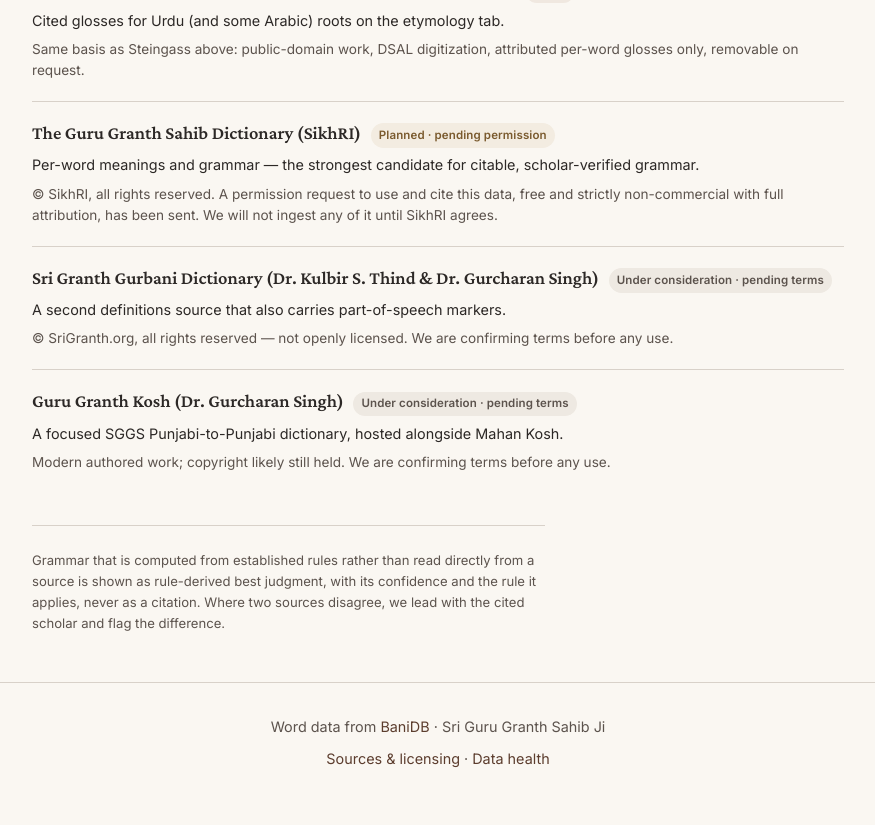
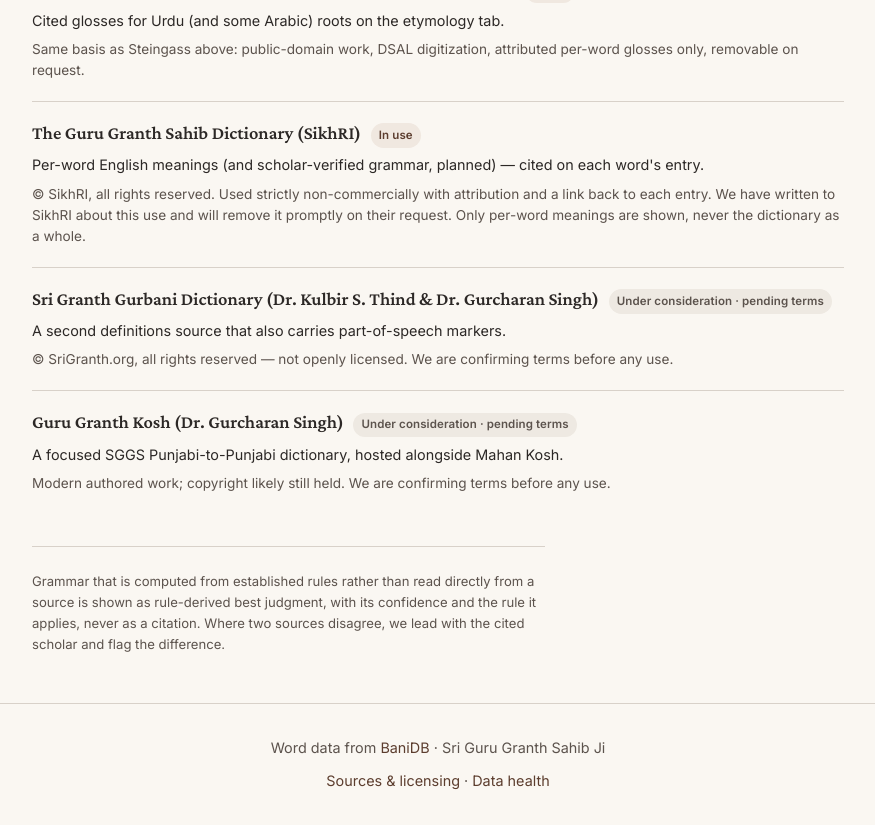
Before and after one commit to thehimmat/gurmukhi-kosh, a Next.js app: page /about in a window 1280 px wide. Shown: the part 1110-1935 px from the top of the page, without its empty margins (202-1077 px from the left). Before the commit the page ends 1914 px from the top, so only its background shows below. Built offline with nearby package versions, Linux system fonts and the light colour scheme.

Commit message:
Mark SikhRI as in-use on Sources page (proceed-and-acknowledge, removable on request)

```diff
--- a/app/about/page.tsx
+++ b/app/about/page.tsx
@@ -95,10 +95,10 @@ const SOURCES: Source[] = [
   },
   {
     name: "The Guru Granth Sahib Dictionary (SikhRI)",
-    role: "Per-word meanings and grammar — the strongest candidate for citable, scholar-verified grammar.",
-    status: "pending-permission",
+    role: "Per-word English meanings (and scholar-verified grammar, planned) — cited on each word's entry.",
+    status: "in-use",
     url: "https://gurugranthsahibdictionary.io",
-    note: "© SikhRI, all rights reserved. A permission request to use and cite this data, free and strictly non-commercial with full attribution, has been sent. We will not ingest any of it until SikhRI agrees.",
+    note: "© SikhRI, all rights reserved. Used strictly non-commercially with attribution and a link back to each entry. We have written to SikhRI about this use and will remove it promptly on their request. Only per-word meanings are shown, never the dictionary as a whole.",
   },
   {
     name: "Sri Granth Gurbani Dictionary (Dr. Kulbir S. Thind & Dr. Gurcharan Singh)",
```
